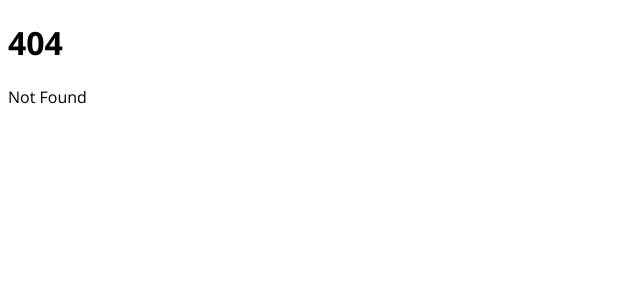
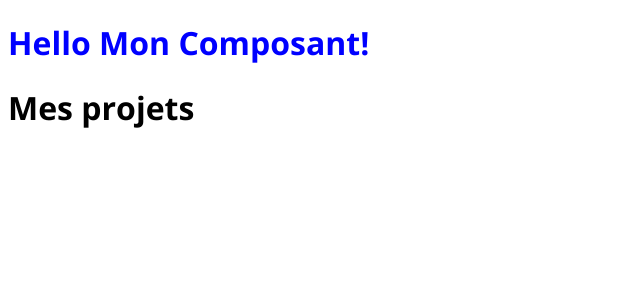
Before and after one commit to raphbag/raphbag.github.io, a SvelteKit app: page /projects in a window 1280 px wide. Before the commit this address had no page. Shown: the top 300 px of the page, without its empty margins (0-640 px from the left). Built offline with nearby package versions, Linux system fonts and the light colour scheme.

Commit message:
add project page

```diff
--- /dev/null
+++ b/src/routes/projects/+page.svelte
@@ -0,0 +1,7 @@
+<script>
+	import Header from '$components/Header.svelte';
+</script>
+
+<Header />
+
+<h1>Mes projets</h1>
```
